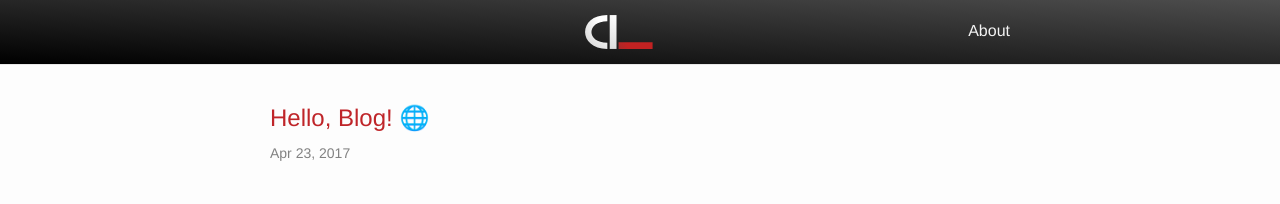
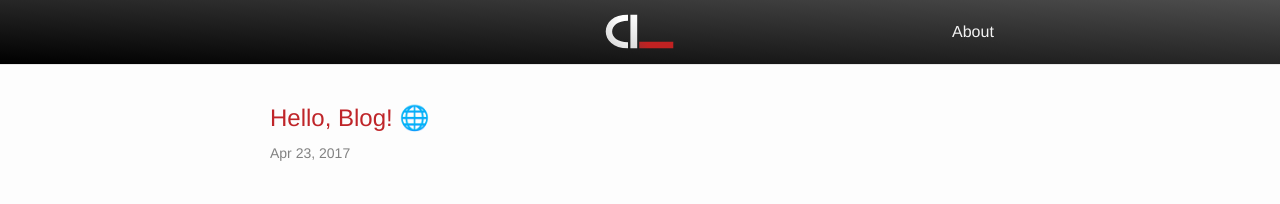
Before and after one commit to albinekcom/albinekcom.github.io, a Jekyll site: the page built from index.md, in a window 1280 px wide. Shown: the top 204 px of the page. Built offline with Jekyll 4.4.1, drawn with Linux system fonts in a browser that asks for light colours.

Commit message:
Fix centering header

```diff
--- a/_includes/header.html
+++ b/_includes/header.html
@@ -1,15 +1,23 @@
 <header class="site-header">
 
   <div class="wrapper">
-    {% assign default_paths = site.pages | map: "path" %}
-    {% assign page_paths = site.header_pages | default: default_paths %}
+    <div class="main-header">
+      <div class="header-left"></div>
 
-    <a class="site-logo" href="{{ "/" | relative_url }}">
-      <svg width="86" height="34" viewBox="0 0 138 69" xmlns="http://www.w3.org/2000/svg"><defs><radialGradient cx="0%" cy="100%" fx="0%" fy="100%" r="141.421%" gradientTransform="matrix(.19517 -.19517 .04094 1.03374 -.04 -.034)" id="a"><stop stop-color="#A72929" offset="0%"/><stop stop-color="#C12222" offset="100%"/></radialGradient><radialGradient cx="100%" cy="0%" fx="100%" fy="0%" r="495.015%" gradientTransform="scale(-1 -.201) rotate(-45.74 0 2.37)" id="b"><stop stop-color="#FFF" offset="0%"/><stop stop-color="#DCDCDC" offset="100%"/></radialGradient><radialGradient cx="150.823%" cy="0%" fx="150.823%" fy="0%" r="180.963%" gradientTransform="matrix(-.7032 .46625 -.77573 -.50314 2.569 -.703)" id="c"><stop stop-color="#FDFDFD" offset="0%"/><stop stop-color="#FFF" offset="49.695%"/><stop stop-color="#DCDCDC" offset="100%"/></radialGradient></defs><g fill="none" fill-rule="evenodd"><path fill="url(#a)" d="M67.869 54.97h69.058v13.742H67.869z" transform="translate(.244 .144)"/><path fill="url(#b)" d="M49.914 0h13.812v68.713H49.914z" transform="translate(.244 .144)"/><path d="M45.08 12.493V0C-15 0-15 68.713 45.08 68.713V56.219c-42.816 0-42.816-43.726 0-43.726z" fill="url(#c)" transform="translate(.244 .144)"/></g></svg>
-    </a>
+      <div class="header-center">
+        <div class="centered-inner">
+          <a class="site-logo" href="{{ "/" | relative_url }}">
+            <svg width="86" height="34" viewBox="0 0 138 69" xmlns="http://www.w3.org/2000/svg"><defs><radialGradient cx="0%" cy="100%" fx="0%" fy="100%" r="141.421%" gradientTransform="matrix(.19517 -.19517 .04094 1.03374 -.04 -.034)" id="a"><stop stop-color="#A72929" offset="0%"/><stop stop-color="#C12222" offset="100%"/></radialGradient><radialGradient cx="100%" cy="0%" fx="100%" fy="0%" r="495.015%" gradientTransform="scale(-1 -.201) rotate(-45.74 0 2.37)" id="b"><stop stop-color="#FFF" offset="0%"/><stop stop-color="#DCDCDC" offset="100%"/></radialGradient><radialGradient cx="150.823%" cy="0%" fx="150.823%" fy="0%" r="180.963%" gradientTransform="matrix(-.7032 .46625 -.77573 -.50314 2.569 -.703)" id="c"><stop stop-color="#FDFDFD" offset="0%"/><stop stop-color="#FFF" offset="49.695%"/><stop stop-color="#DCDCDC" offset="100%"/></radialGradient></defs><g fill="none" fill-rule="evenodd"><path fill="url(#a)" d="M67.869 54.97h69.058v13.742H67.869z" transform="translate(.244 .144)"/><path fill="url(#b)" d="M49.914 0h13.812v68.713H49.914z" transform="translate(.244 .144)"/><path d="M45.08 12.493V0C-15 0-15 68.713 45.08 68.713V56.219c-42.816 0-42.816-43.726 0-43.726z" fill="url(#c)" transform="translate(.244 .144)"/></g></svg>
+          </a>
+        </div>
+      </div>
 
-    <nav class="site-nav">
-      <a class="page-link" href="/about">About</a>
-    </nav>
+      <div class="header-right">
+        <nav class="right-inner">
+          <a class="navigation-about" href="/about">About</a>
+        </nav>
+      </div>
+    </div>
+
   </div>
 </header>
--- a/_sass/minima/_layout.scss
+++ b/_sass/minima/_layout.scss
@@ -3,12 +3,6 @@
  */
 .site-header {
   border-bottom: 1px solid $grey-color-light;
-  min-height: $spacing-unit * 1.865;
-  min-height: 64px;
-  text-align: center;
-
-  // Positioning context for the mobile navigation icon
-  position: relative;
 
   background: $navigation-bottom-left-background-color;
   background: -webkit-linear-gradient(left bottom, $navigation-bottom-left-background-color, $navigation-top-right-background-color); /* For Safari 5.1 to 6.0 */
@@ -17,27 +11,60 @@
   background: linear-gradient(to top right, $navigation-bottom-left-background-color, $navigation-top-right-background-color); /* Standard syntax */
 }
 
-.site-logo {
-  display: inline-block;
-  margin-top: 10px;
+.main-header {
+  position: relative;
+  text-align: center;
+  height: 64px;
 }
 
-.site-nav {
-  float: right;
-  line-height: $base-line-height * $base-font-size * 2.25;
-  margin-top: 4px;
+.header-left {
+  float: left;
+  width: 33.33%;
+  height: 100%;
+}
 
-  .page-link {
-    line-height: $base-line-height;
+.header-center {
+  float: left;
+  width: 33.33%;
+  height: 100%;
+}
+
+.header-right {
+  float: left;
+  width: 33.33%;
+  height: 100%;
+}
+
+.centered-inner {
+  position: relative;
+  top: 50%;
+  left: 50%;
+  transform: translate(-50%, -50%);
+}
+
+.right-inner {
+  position: relative;
+  top: 50%;
+  left: 85%;
+  transform: translate(-50%, -50%);
+}
+
+.navigation-about {
+  color: #F3F3F3;
+
+  &:visited {
     color: #F3F3F3;
+  }
 
-    &:hover {
-      color: $brand-color;
-    }
+  &:hover {
+    color: $brand-color;
   }
 }
 
-
+.site-logo {
+  display: inline-block;
+  margin-top: 6px;
+}
 
 /**
  * Site footer
```
